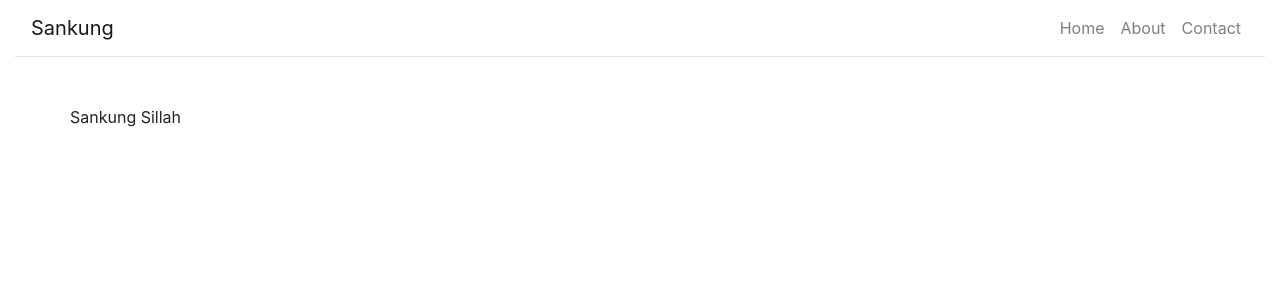
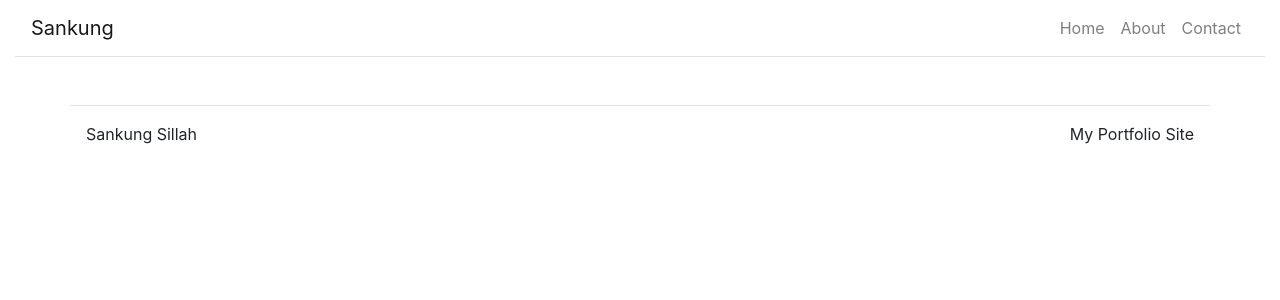
Before and after one commit to sankung1/updated-profile, a React (Create React App) app in the folder updated-portfolio/: page / in a window 1280 px wide. Shown: the top 300 px of the page. Built offline with nearby package versions, Linux system fonts and the light colour scheme; the HTML template or start-up script is replaced by a standard one.

Commit message:
updated footer

```diff
--- a/updated-portfolio/src/components/Footer.js
+++ b/updated-portfolio/src/components/Footer.js
@@ -2,11 +2,14 @@
 import {Container, Row, Col} from "react-bootstrap"
 function Footer(){
     return(
-        <footer className="mt-5">
+        <footer className="mt-5" fluid={true}>
             <Container>
-                <Row>
-                    <Col className="p-0" sm={12}>
+                <Row className="border-top justify-content-between p-3">
+                    <Col className="p-0" md={3} sm={12}>
                         Sankung Sillah
+                    </Col>
+                    <Col className="p-0 d-flex justify-content-end" md={3}>
+                        My Portfolio Site
                     </Col>
                 </Row>
             </Container>
```
Also changed, not shown: 1 other file (tests, documents, lock files or other folders).
